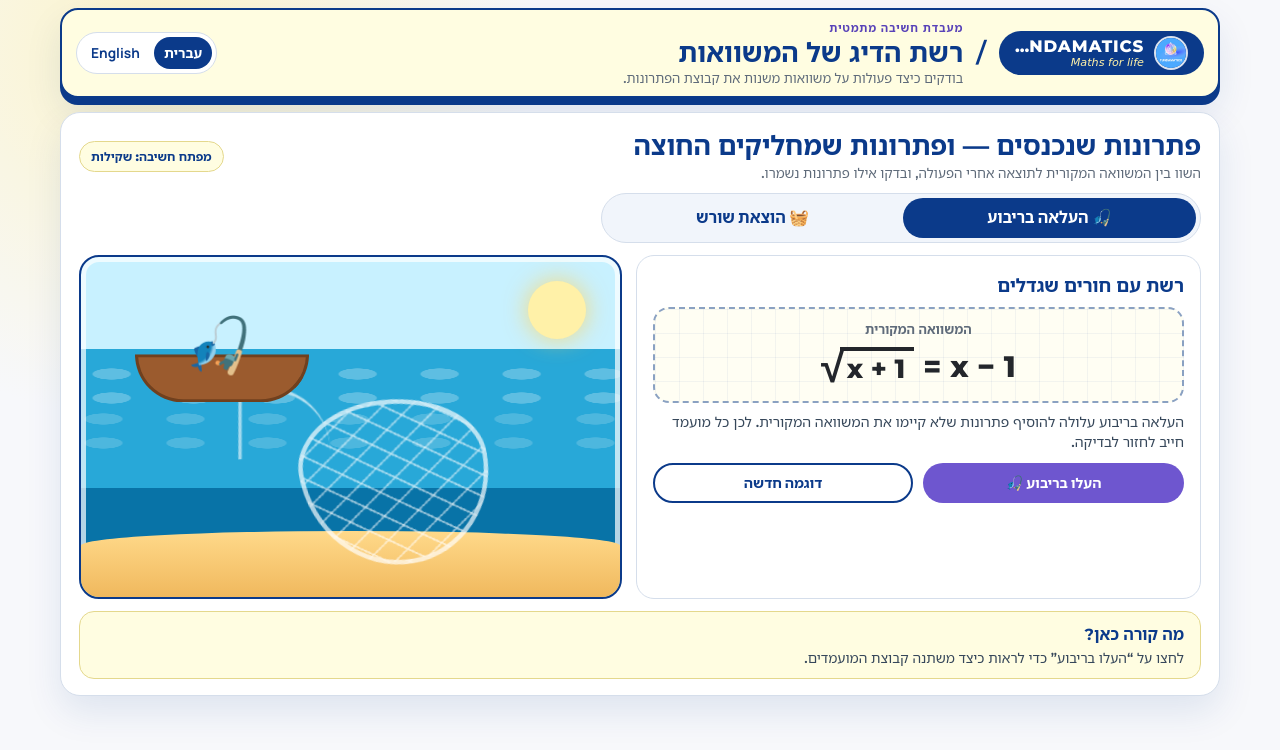
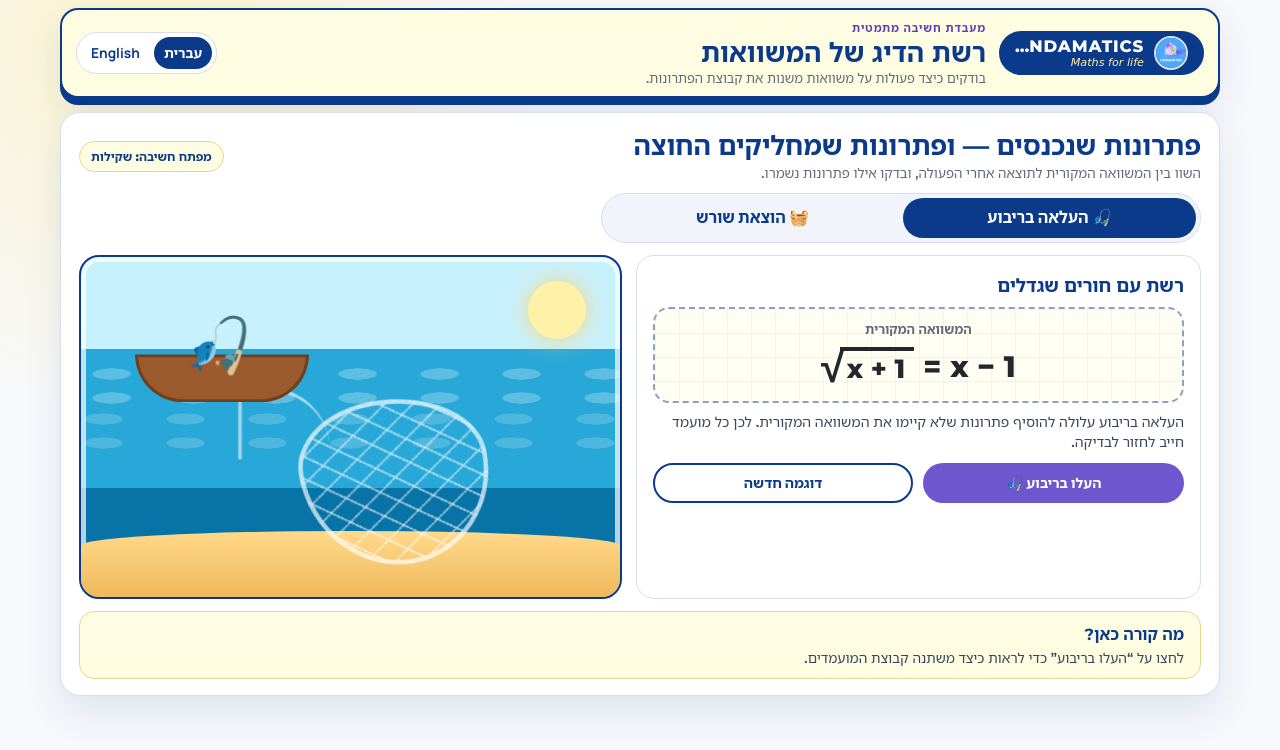
Before and after one commit to gilsher-droid/thefisherman, a plain HTML site: page index.html in a window 1280 px wide. Drawn offline with Linux system fonts and the light colour scheme.

Commit message:
Remove header slash divider

```diff
--- a/index.html
+++ b/index.html
@@ -796,7 +796,6 @@
             <span class="brand-tagline">Maths for life</span>
           </span>
         </a>
-        <span class="brand-divider" aria-hidden="true">/</span>
         <div class="product-identity">
           <span class="product-kicker" data-i18n="header.series">Math thinking lab</span>
           <h1 data-i18n="header.title">רשת הדיג של המשוואות</h1>
```
